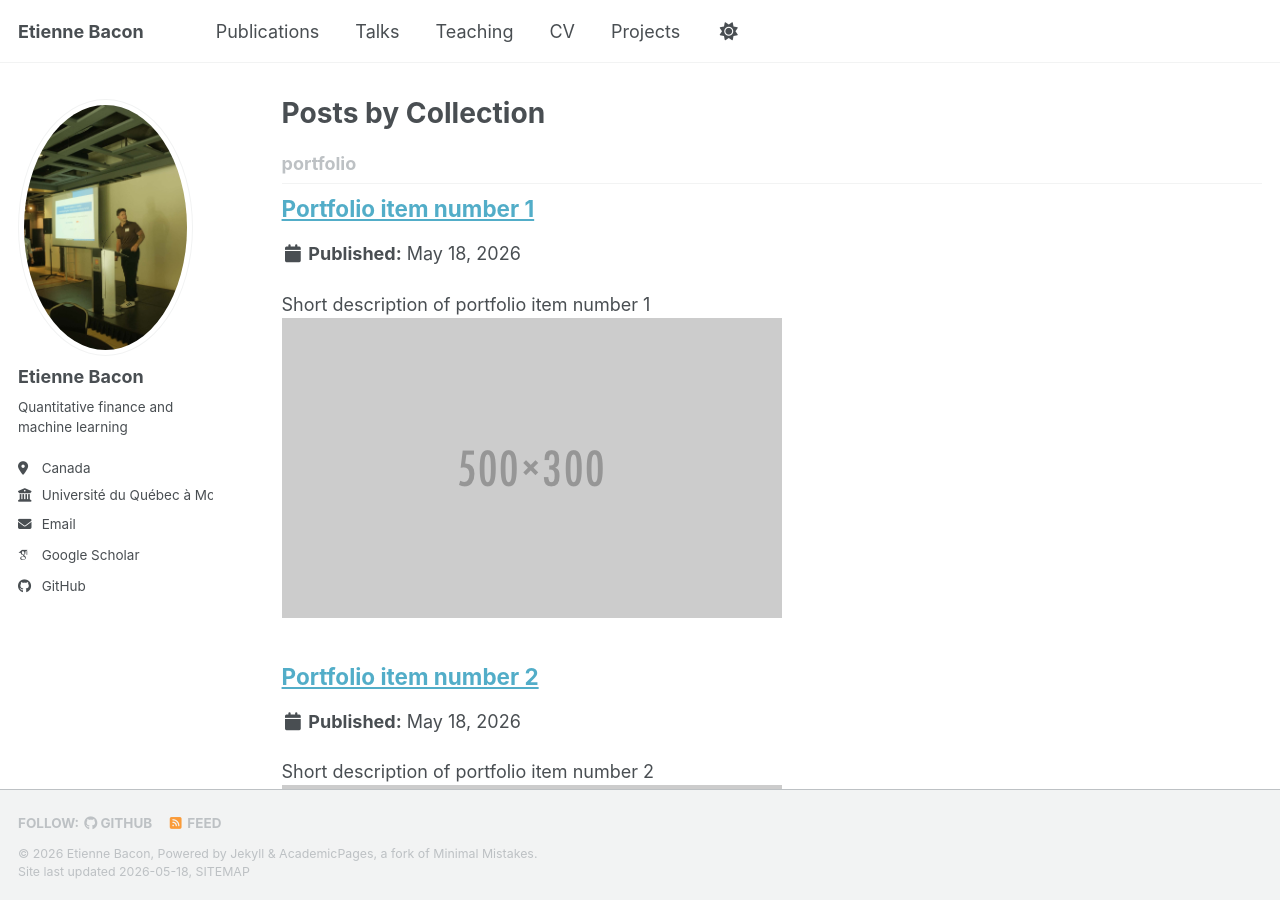
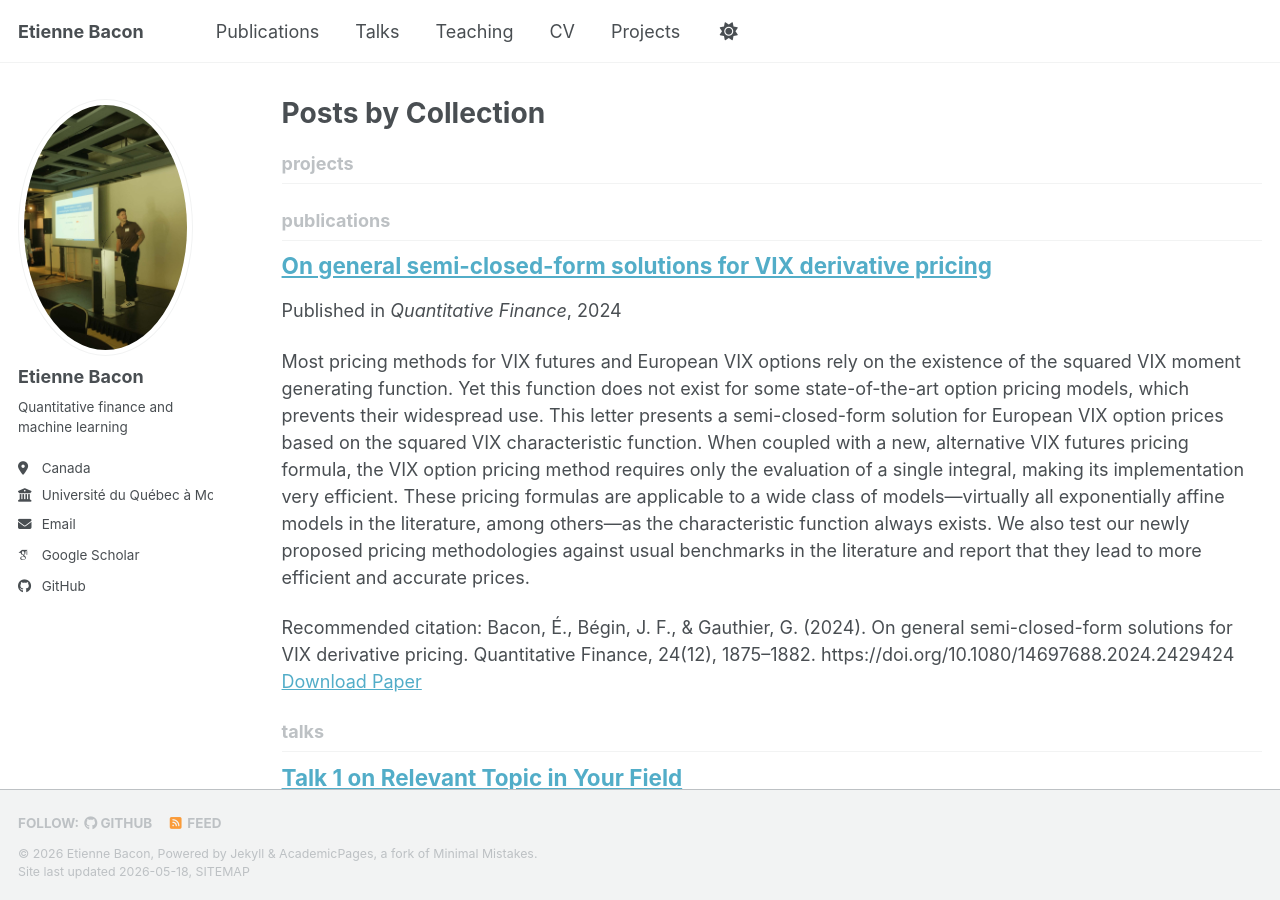
Before and after one commit to EtienneBacon/EtienneBacon.github.io, a Jekyll site: the page built from _pages/collection-archive.html, in a window 1280 px wide and 900 px high. Built offline with Jekyll 4.4.1, drawn with Linux system fonts in a browser that asks for light colours; some web fonts are replaced; a script bundle is joined from its source files by our own code; library files that are not in the unit come from our copies; part of the change alters nothing that is shown.

Commit message:
Update _config.yml

```diff
--- a/_config.yml
+++ b/_config.yml
@@ -90,6 +90,8 @@ publication_category:
     title: 'Journal Articles'
   conferences:
     title: 'Conference Papers'
+  working:
+    title: 'Working Papers'
 
 # Site Settings
 teaser                   :  # filename of teaser fallback teaser image placed in /images/ for social media previews
@@ -227,7 +229,7 @@ collections:
   publications:
     output: true
     permalink: /:collection/:path/
-  portfolio:
+  projects:
     output: true
     permalink: /:collection/:path/
   talks:
```
